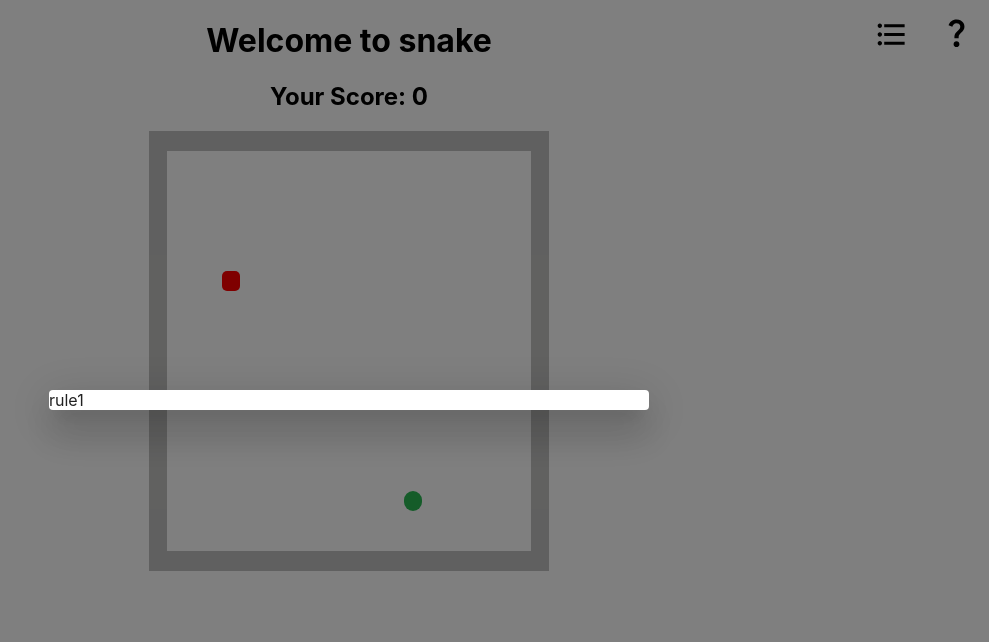
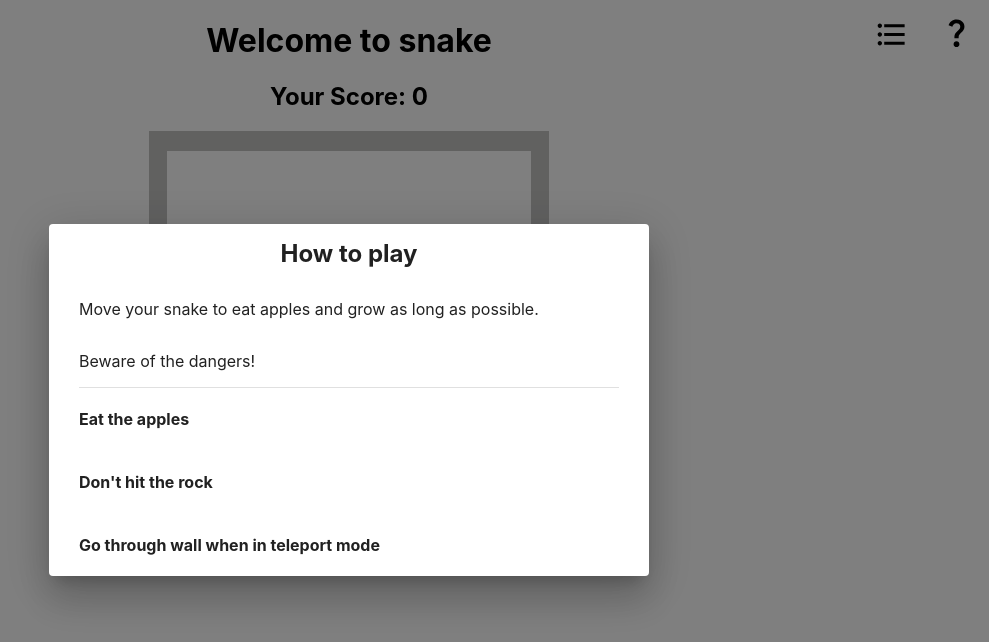
Before and after one commit to omnedatis/snake, a Next.js app: page / in a window 1280 px wide. Shown: the top 642 px of the page, without its empty margins (291-1280 px from the left). Built offline with nearby package versions, Linux system fonts and the light colour scheme.

Commit message:
refactor

```diff
--- a/components/GameBoard.js
+++ b/components/GameBoard.js
@@ -1,34 +1,175 @@
+import { useEffect, useState } from 'react';
 import styles from '../styles/Home.module.css'
+
+const randomInteger = function (min, max) {
+    return Math.floor(Math.random() * (max - min + 1)) + min;
+}
+const getEmptyCoordinate = function (occupied, pixelNumber) {
+    let newPos = `${randomInteger(1, pixelNumber)}_${randomInteger(1, pixelNumber)}`;
+    while (occupied.includes(newPos)) {
+        newPos = `${randomInteger(1, pixelNumber)}_${randomInteger(1, pixelNumber)}`;
+    }
+    return newPos
+}
+const getWallCordinates = function (upperbound) {
+    let ret = new Set();
+    for (let i = 0; i <= upperbound; i++) {
+        ret.add(`0_${i}`);
+        ret.add(`${i}_0`);
+        ret.add(`${upperbound}_${i}`);
+        ret.add(`${i}_${upperbound}`);
+    }
+    return ret;
+}
+const snakeTeleport = function (coordinate, direction, boundNumber) {
+    let ret = coordinate.split("_");
+    switch (direction) {
+        case 'ArrowDown':
+            ret[1] = 1;
+            break;
+        case 'ArrowUp':
+            ret[1] = boundNumber;
+            break;
+        case 'ArrowLeft':
+            ret[0] = boundNumber;
+            break;
+        case 'ArrowRight':
+            ret[0] = 1;
+            break;
+        default:
+            return;
+    }
+    return ret.join('_');
+}
+const snakeGo = function (coordinate, direction) {
+    let ret = coordinate.split("_");
+    switch (direction) {
+        case 'ArrowDown':
+            ret[1]++;
+            break;
+        case 'ArrowUp':
+            ret[1]--;
+            break;
+        case 'ArrowLeft':
+            ret[0]--;
+            break;
+        case 'ArrowRight':
+            ret[0]++;
+            break;
+        default:
+            return;
+    }
+    return ret.join('_');
+}
 export default function GameBoard(props) {
-    const _pixelNumber = props.pixelNumber+2;
-    const snakeCoordinates = props.snakeCoordinates;
-    const wallCoordinates = props.wallCoordinates
-    const appleCoordinate = props.appleCoordinate
-    const blockCoordinates = props.blockCoordinates
-    const board = Array(_pixelNumber).fill().slice().map(($, i) => {
-        const rowItems = Array(_pixelNumber).fill().slice().map(($, j) =>{
+    // props
+    const boundNumber = props.pixelNumber + 1;
+    const direction = props.snakeDirection;
+    const isGameOver = props.isGameOver;
+    const setIsGameOver = props.setIsGameOver;
+
+    // optional props
+    const snakeStart = props.snakeStart || '0_0';
+    const appleStart = props.appleStart || '0_1;'
+    const blocksStart = props.blocksStart || [];
+    const teleportOK = props.teleportOK || true;
+    const delay = props.delay || 200;
+    const startScore = props.startScore || 0;
+
+    //consts
+    const wallCoordinates = getWallCordinates(boundNumber);
+
+    // prop states
+    const [appleCoordinate, setAppleCoordinate] = useState(appleStart);
+    const [snakeCoordinates, setSnakeCoordinates] = useState([snakeStart]);
+    const [blockCoordinates, setBlockCoordinates] = useState(blocksStart);
+    const [score, setScore] = useState(startScore);
+    //local states
+    const [count, setCount] = useState(0);
+    const [snakeDirection, setSnakeDirection] = useState(direction);
+
+    //effects
+    useEffect(() => {
+        const t = setInterval(() => {
+
+            if (snakeDirection && (!isGameOver)) {
+                let newCoordinate = snakeGo(snakeCoordinates[0], snakeDirection);
+                const newcoordinates = snakeCoordinates.slice();
+                if (wallCoordinates.has(newCoordinate)) {
+                    if (!teleportOK) {
+                        setIsGameOver(true);
+                        return
+                    } else {
+                        newCoordinate = snakeTeleport(snakeCoordinates[0], snakeDirection, boundNumber-1);
+                    }
+
+                } else if (snakeCoordinates.includes(newCoordinate)) {
+                    setIsGameOver(true);
+                    return
+                } else if (blockCoordinates.includes(newCoordinate)) {
+                    setIsGameOver(true);
+                    return
+                }
+                if (newCoordinate === appleCoordinate) {
+                    newcoordinates.unshift(newCoordinate);
+                    setSnakeCoordinates(newcoordinates);
+                    setAppleCoordinate(getEmptyCoordinate(newcoordinates.concat(blockCoordinates), boundNumber-1));
+                } else {
+                    newcoordinates.unshift(newCoordinate);
+                    newcoordinates.pop();
+                    setSnakeCoordinates(newcoordinates);
+                }
+
+                setCount((count + 1) % 15)
+                let gen = randomInteger(1, 3)
+                if (count === 0 && (gen === 1)) {
+                    const front1 = snakeGo(snakeCoordinates[0], snakeDirection)
+                    const front2 = snakeGo(front1, snakeDirection)
+                    const block = getEmptyCoordinate(newcoordinates.concat([appleCoordinate, front1, front2], blockCoordinates), boundNumber-1)
+                    let newBlockCoordinate = blockCoordinates.slice();
+                    newBlockCoordinate.unshift(block);
+                    if (newBlockCoordinate.length > 3) {
+                        newBlockCoordinate.pop()
+                    }
+                    setBlockCoordinates(newBlockCoordinate)
+                }
+
+            }
+        }, delay)
+        return () => clearInterval(t)
+    })
+    useEffect(e => setScore(score + 1), [appleCoordinate])
+    useEffect(e => {
+        if (direction !== undefined) {
+            if (snakeGo(snakeCoordinates[0], direction) === snakeCoordinates[1]) return;
+        }
+        setSnakeDirection(direction);
+
+    }, [direction])
+    const board = Array(boundNumber + 1).fill().slice().map(($, i) => {
+        const rowItems = Array(boundNumber + 1).fill().slice().map(($, j) => {
             const isSnake = snakeCoordinates.includes(`${j}_${i}`);
             const isWall = wallCoordinates.has(`${j}_${i}`);
-            const isApple = (appleCoordinate=== `${j}_${i}`);
+            const isApple = (appleCoordinate === `${j}_${i}`);
             const isRock = blockCoordinates.includes(`${j}_${i}`)
             const name = [styles.grid];
             if (snakeCoordinates[0] === `${j}_${i}`)
-                return <div key ={`item_${j}_${i}`} className={[styles.grid, styles.head].join(" ")} >
+                return <div key={`item_${j}_${i}`} className={[styles.grid, styles.head].join(" ")} >
                     &nbsp;
-                    </div>
-            if (isSnake){
+                </div>
+            if (isSnake) {
                 name.push(styles.snake);
-            } else if (isWall){
+            } else if (isWall) {
                 name.push(styles.wall);
             } else if (isApple) {
                 name.push(styles.apple);
-            } else if (isRock){
+            } else if (isRock) {
                 name.push(styles.rock);
             }
-            return <div key ={`item_${j}_${i}`} className={name.join(" ")} style={{flexGrow:1}}>&nbsp;</div>
+            return <div key={`item_${j}_${i}`} className={name.join(" ")} style={{ flexGrow: 1 }}>&nbsp;</div>
         })
 
         return <div key={`row_${i}`} className={styles.row} >{rowItems}</div>
     })
-    return <div style={{height:'50vmin', width:'50vmin'}}>{board}</div>
+    return <div style={{ height: '50vmin', width: '50vmin' }}>{board}</div>
 }
--- a/components/GameOverDialog.js
+++ b/components/GameOverDialog.js
@@ -9,8 +9,8 @@ export default function GameOverDialog(props) {
         setOverDialogOn(false);
         location.reload();
     }
-    return <Dialog open={dialogOn} onClose={handleClose} className={styles.row} >
-        <div className={styles.row} style={{width:'20vw', height:'20vh', flexGrow:2}} >
+    return <Dialog open={dialogOn} onClose={handleClose} className={styles.row}  maxWidth="sm"  fullWidth>
+        <div className={styles.row} style={{width:'30vmin', height:'30vmin', flexGrow:2}}>
             <h1 >
                 Game Over!!
             </h1>
--- a/components/HelpDialog.js
+++ b/components/HelpDialog.js
@@ -1,9 +1,21 @@
-import { Dialog } from "@mui/material"
+import { Dialog, Divider } from "@mui/material"
 
 export default function HelpDialog (props) {
     const helpDialogOn = props.helpDialogOn
     const setHelpDialogOn = props.setHelpDialogOn
     return <Dialog open={helpDialogOn} onClose={e=>setHelpDialogOn(false)} fullWidth>
-        <div>rule1</div>
+        <div style={{display:'flex', flexDirection:'column', marginLeft:'30px', marginRight:'30px'}}>
+            <h2 style={{margin:'15px', textAlign:'center'}}>How to play</h2>
+            <p>Move your snake to eat apples and grow as long as possible.
+            </p>
+            <p>Beware of the dangers!</p>
+            <Divider/>
+            <h4>Eat the apples</h4>
+            <></>
+            <h4>Don't hit the rock</h4>
+            <></>
+            <h4>Go through wall when in teleport mode</h4>
+            <></>
+        </div>
     </Dialog>
 }
--- a/pages/index.js
+++ b/pages/index.js
@@ -19,147 +19,38 @@ const getEmptyCoordinate = function (occupied, pixelNumber) {
   }
   return newPos
 }
-const getWallCordinates = function (upperbound) {
-  let ret = new Set();
-  upperbound++;
-  for (let i = 0; i <= upperbound; i++) {
-    ret.add(`0_${i}`);
-    ret.add(`${i}_0`);
-    ret.add(`${upperbound}_${i}`);
-    ret.add(`${i}_${upperbound}`);
-  }
-  return ret;
-}
-const snakeTeleport = function (coordinate, direction, modNumber) {
-  let ret = coordinate.split("_");
-  switch (direction) {
-    case 'ArrowDown':
-      ret[1] = 1;
-      break;
-    case 'ArrowUp':
-      ret[1] = ret[1] - 3 + modNumber;
-      break;
-    case 'ArrowLeft':
-      ret[0] = ret[0] - 3 + modNumber;
-      break;
-    case 'ArrowRight':
-      ret[0] = 1;
-      break;
-    default:
-      return;
-  }
-  return ret.join('_');
-}
-const snakeGo = function (coordinate, direction) {
-  let ret = coordinate.split("_");
-  switch (direction) {
-    case 'ArrowDown':
-      ret[1]++;
-      break;
-    case 'ArrowUp':
-      ret[1]--;
-      break;
-    case 'ArrowLeft':
-      ret[0]--;
-      break;
-    case 'ArrowRight':
-      ret[0]++;
-      break;
-    default:
-      return;
-  }
-  return ret.join('_');
-}
 
 export default function Home(props) {
   // props
   const pixelNumber = props.pixelNumber;
   const allowedDirections = new Map(Object.entries(JSON.parse(props.allowedDirections)));
   const { isGameOver, setIsGameOver } = props;
+  const snakeStart = props.snakeStart;
+  const appleStart = props.appleStart;
 
   // const and func
-
-  const wallCoordinates = getWallCordinates(pixelNumber);
+  const score = 0
   const handleKeyUp = function (e) {
-    const direction = allowedDirections.get(e.key);
-    if (direction) {
-      const newCoordinate = snakeGo(snakeCoordinates[0], direction);
-      if (newCoordinate === snakeCoordinates[1]) return;
-      setSnakeDirection(direction);
+    const newDirection = allowedDirections.get(e.key);
+    if (newDirection) {
+      setDirection(newDirection);
     }
   }
-  const handleClick = e => {
-    setSnakeDirection(undefined);
-  };
+  const handleClick = e => setDirection(undefined);
   const router = useRouter();
-  let { delay, teleport } = router.query;
-  teleport = teleport ? true : false;
+  let { delay } = router.query;
   delay = delay || 200;
 
   //local states
-  const [snakeCoordinates, setSnakeCoordinates] = useState([props.snakeStart]);
-  const [appleCoordinate, setAppleCoordinate] = useState(props.appleStart);
-  const [snakeDirection, setSnakeDirection] = useState(undefined);
-  const [score, setScore] = useState(-1);
-  const [teleportOK, setTeleportOK] = useState(teleport);
-  const [blockCoordinates, setBlockCoordinates] = useState([]);
-  const [count, setCount] = useState(0);
+  const [direction, setDirection] = useState(undefined);
+  const [teleportOK, setTeleportOK] = useState(true);
   const [OverDialogOn, setOverDialogOn] = useState(false);
   const [helpDialogOn, setHelpDialogOn] = useState(true);
 
-  useEffect(() => {
-    const t = setInterval(() => {
-
-      if (snakeDirection && (!isGameOver)) {
-        let newCoordinate = snakeGo(snakeCoordinates[0], snakeDirection);
-        const newcoordinates = snakeCoordinates.slice();
-        if (wallCoordinates.has(newCoordinate)) {
-          if (!teleportOK) {
-            setOverDialogOn(true);
-            setIsGameOver(true);
-            return
-          } else {
-            newCoordinate = snakeTeleport(snakeCoordinates[0], snakeDirection, pixelNumber + 2);
-          }
-
-        } else if (snakeCoordinates.includes(newCoordinate)) {
-          setOverDialogOn(true);
-          setIsGameOver(true);
-          return
-        } else if (blockCoordinates.includes(newCoordinate)) {
-          setOverDialogOn(true);
-          setIsGameOver(true);
-          return
-        }
-        if (newCoordinate === appleCoordinate) {
-          newcoordinates.unshift(newCoordinate);
-          setSnakeCoordinates(newcoordinates);
-          setAppleCoordinate(getEmptyCoordinate(newcoordinates.concat(blockCoordinates), pixelNumber));
-        } else {
-          newcoordinates.unshift(newCoordinate);
-          newcoordinates.pop();
-          setSnakeCoordinates(newcoordinates);
-        }
-
-        setCount((count + 1) % 15)
-        let gen = randomInteger(1, 3)
-        if (count === 0 && (gen === 1)) {
-          const front1 = snakeGo(snakeCoordinates[0], snakeDirection)
-          const front2 = snakeGo(front1, snakeDirection)
-          const block = getEmptyCoordinate(newcoordinates.concat([appleCoordinate, front1, front2], blockCoordinates), pixelNumber)
-          let newBlockCoordinate = blockCoordinates.slice();
-          newBlockCoordinate.unshift(block);
-          if (newBlockCoordinate.length > 3) {
-            newBlockCoordinate.pop()
-          }
-          setBlockCoordinates(newBlockCoordinate)
-        }
-
-      }
-    }, delay)
-    return () => clearInterval(t)
-  })
-  useEffect(e => setScore(score + 1), [appleCoordinate])
+  //effects
+  useEffect(e => {
+    if (isGameOver ===true) setOverDialogOn(true)
+  }, [isGameOver])
   return (
     <div style={{ display: 'flex', flexDirection: "column", justifyContent: "center", height: '100vh' }}
       tabIndex={0}
@@ -173,23 +64,28 @@ export default function Home(props) {
           <h2 style={{ marginTop: 0 }}>Your Score: {score}</h2>
           <div className={[styles.mid, styles.col].join(" ")} style={{ alignItems: 'center', flexGrow: 1.5 }}>
             <GameBoard pixelNumber={pixelNumber}
-              snakeCoordinates={snakeCoordinates}
-              appleCoordinate={appleCoordinate}
-              wallCoordinates={wallCoordinates}
-              blockCoordinates={blockCoordinates} />
+              snakeDirection={direction}
+              isGameOver={isGameOver}
+              setIsGameOver={setIsGameOver}
+              snakeStart={snakeStart}
+              appleStart={appleStart}
+              teleportOK={teleportOK}
+              delay={delay}
+              startScore={score}
+            />
           </div>
         </div>
         <div className={styles.col} style={{ alignSelf: 'start', alignItems: 'stretch' }}>
           <div className={styles.row} style={{ justifyContent: 'flex-end' }}>
             <FormatListBulletedIcon fontSize="large" style={{ margin: '15px' }} />
-            <div style={{ margin: '15px', zIndex:3}} onClick={e => setHelpDialogOn(true)} >
+            <div style={{ margin: '15px', zIndex: 3 }} onClick={e => setHelpDialogOn(true)} >
               <QuestionMarkIcon fontSize="large" />
             </div>
 
           </div>
         </div>
       </div>
-      <div className={styles.row} onClick={e=> console.log('frank')}>
+      <div className={styles.row}>
         <h1>&nbsp;</h1>
       </div>
     </div>
@@ -210,8 +106,8 @@ export async function getServerSideProps() {
   return {
     props: {
       snakeStart: snakeStart,
+      appleStart: appleStart,
       pixelNumber: pixelNumber,
-      appleStart: appleStart,
       allowedDirections: JSON.stringify(Object.fromEntries(allowedDirections))
     }
   }
```
Also changed, not shown: components/EatAppleExample.js (added, +11 -0 lines).
